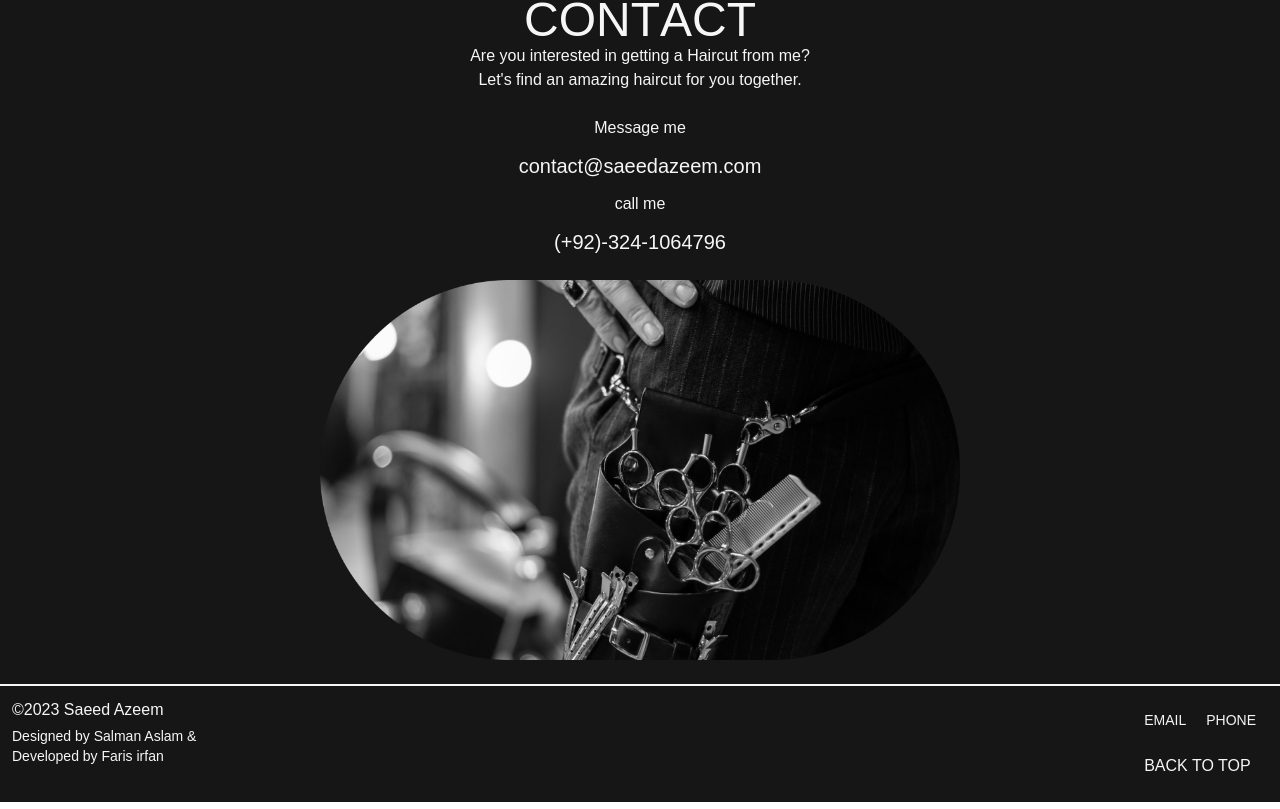
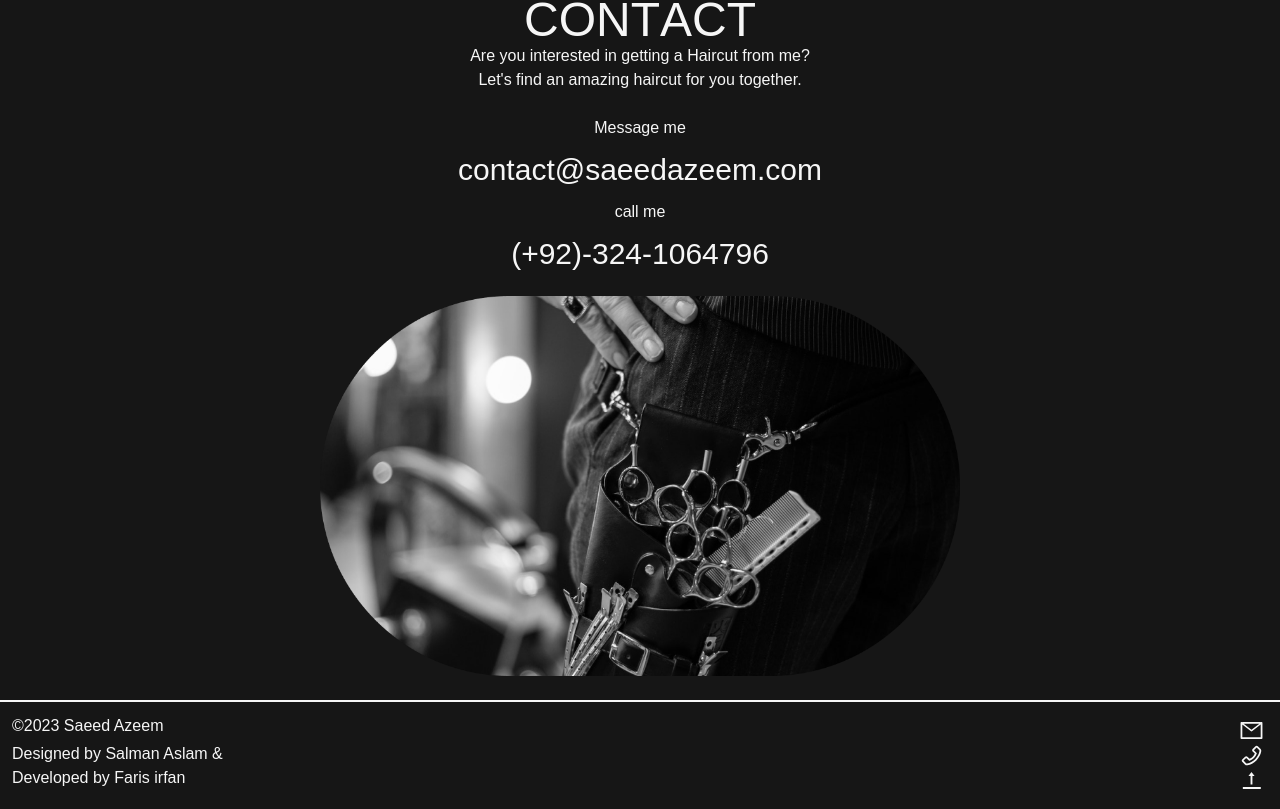
Before and after one commit to Farisbit19003/Saloon, a React (Vite) app: page / in a window 1280 px wide. Shown: the part 3168-3977 px from the top of the page. Built offline with nearby package versions, Linux system fonts and the light colour scheme; a web font is replaced by a local one.

Commit message:
RESPONSES

```diff
--- a/package.json
+++ b/package.json
@@ -11,7 +11,8 @@
   },
   "dependencies": {
     "react": "^18.2.0",
-    "react-dom": "^18.2.0"
+    "react-dom": "^18.2.0",
+    "react-icons": "^4.10.1"
   },
   "devDependencies": {
     "@types/react": "^18.0.37",
--- a/src/components/contact.jsx
+++ b/src/components/contact.jsx
@@ -16,11 +16,11 @@ const Contact = () => {
         </h1>
 
         <div className="text-center font-clash mt-6">Message me</div>
-        <h1 className="text-center font-clash my-3 sm:text-xl text-3xl font-medium">
+        <h1 className="text-center font-clash my-3 sm:text-3xl text-xl font-medium">
           contact@saeedazeem.com
         </h1>
         <div className="text-center font-clash">call me</div>
-        <h1 className="text-center font-clash my-3 text-3xl sm:text-xl font-medium">
+        <h1 className="text-center font-clash my-3 text-xl sm:text-3xl font-medium">
           (+92)-324-1064796
         </h1>
 
--- a/src/components/footer.jsx
+++ b/src/components/footer.jsx
@@ -1,5 +1,5 @@
 import React from 'react'
-
+import { AiOutlineMail, AiOutlinePhone, AiOutlineToTop} from "react-icons/ai";
 const Footer = () => {
     const handleScrollToTop = () => {
         window.scrollTo({ top: 0, behavior: 'smooth' });
@@ -10,22 +10,20 @@ const Footer = () => {
         <div className="flex flex-row justify-between ">
           <div className="flex flex-col gap-1">
             <p>©2023 Saeed Azeem</p>
-            <p className="text-sm">
-              {" "}
+            <p>
               Designed by Salman Aslam &<br /> Developed by Faris irfan
             </p>
           </div>
-          <div className="flex-col md:flex-row">
-            <div className="flex flex-col md:flex-row md:p-3 p-2 md:gap-5 gap-3 sm:text-sm justify-center text-center align-middle">
-              <p className="flex ">EMAIL</p>
-              <p className="flex ">PHONE</p>
-            </div>
-            <div
-              className="flex flex-row gap-1 p-3 text-sm md:text-base cursor-pointer whitespace-nowrap"
-              onClick={handleScrollToTop}
-            >
-              <p>BACK TO TOP</p>
-            </div>
+          <div className="flex-col text-[#f6f6f6] justify-center p-1 gap-3 cursor-pointer">
+            <p>
+              <AiOutlineMail size={25} />
+            </p>
+            <p>
+              <AiOutlinePhone size={25} />
+            </p>
+            <p  onClick={handleScrollToTop}>
+              <AiOutlineToTop size={25} />
+            </p>
           </div>
         </div>
       </div>
```
Also changed, not shown: 1 other file (tests, documents, lock files or other folders).
